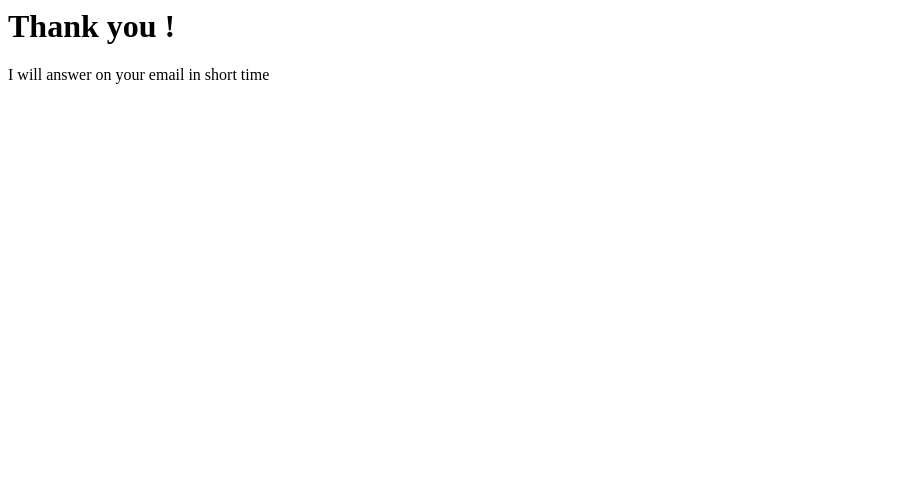
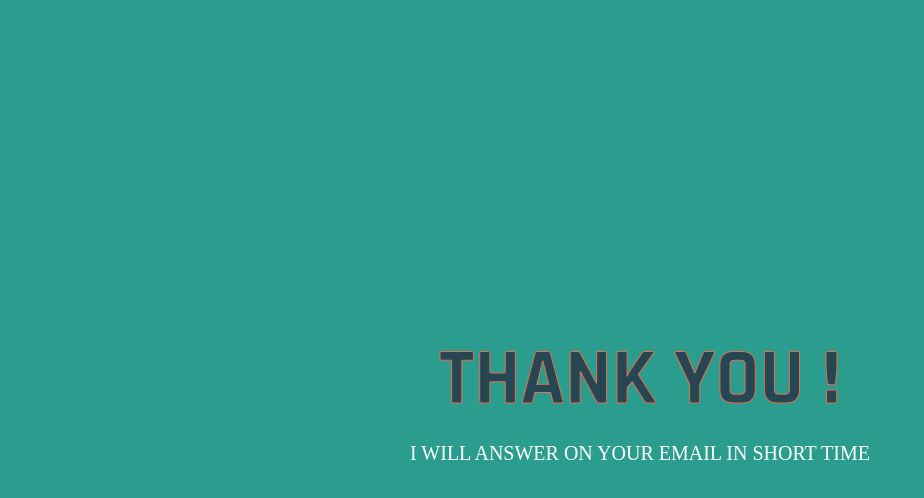
Before and after one commit to urosbmx/ContactForm, a plain HTML site: page Pages/thanks.html in a window 1280 px wide. Shown: the whole page, without its empty margins (0-924 px from the left). Drawn offline with nearby package versions, Linux system fonts and the light colour scheme; files that its build step writes are made by us from their sources; the site is published under a folder, as on GitHub Pages, so addresses that start at the root find nothing.

Commit message:
putanja kod thanks.html

```diff
--- a/Pages/thanks.html
+++ b/Pages/thanks.html
@@ -6,7 +6,7 @@
     <title>Thank you page</title>
     <link rel="preconnect" href="https://fonts.gstatic.com">
 <link href="https://fonts.googleapis.com/css2?family=Rajdhani:wght@300;400;500;600;700&display=swap" rel="stylesheet">
-    <link rel="stylesheet" href="/Style/style.css">
+    <link rel="stylesheet" href="./Style/style.css">
 </head>
 <body>
     <div class="thanks">
```
